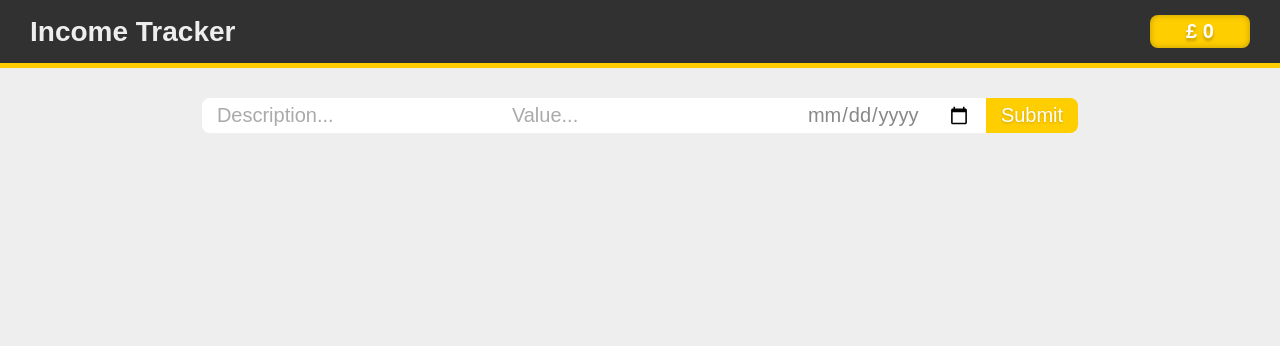
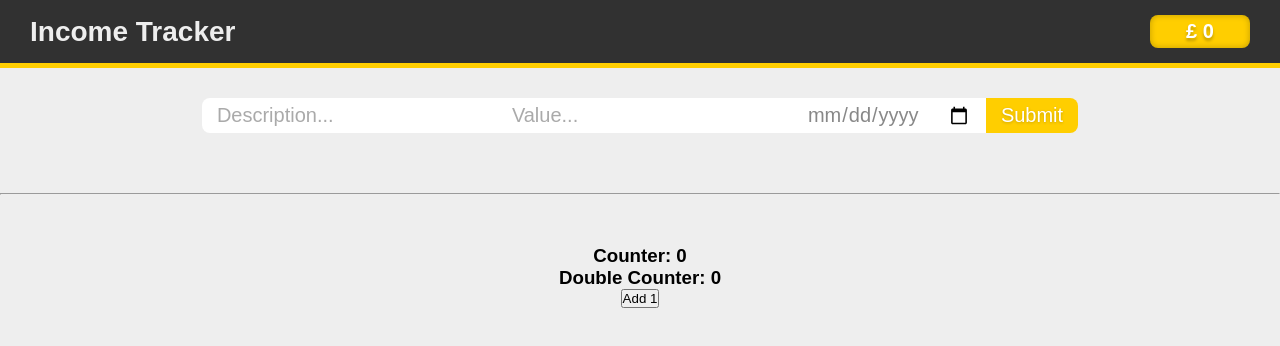
Before and after one commit to sharif-jatri/income-tracker-vue-composition, a Vue app: page / in a window 1280 px wide. Shown: the top 346 px of the page. Built offline with nearby package versions, Linux system fonts and the light colour scheme.

Commit message:
counter app without composible

```diff
--- /dev/null
+++ b/src/components/counter/CounterSection.vue
@@ -0,0 +1,41 @@
+<template>
+  <div class="counter-section">
+    <h3>Counter: {{ counter }}</h3>
+    <h3>Double Counter: {{ doubleCounter }}</h3>
+    <button @click="addOne">Add 1</button>
+  </div>
+</template>
+
+<script>
+import { ref, computed, watch } from "vue";
+
+export default {
+  name: "CounterSection",
+  setup(){
+    const counter = ref(0)
+    const doubleCounter = computed(() => {
+      return counter.value * 2;
+    })
+    const addOne = () => {
+      counter.value += 1;
+    }
+
+    watch(counter, (newVal, oldVal) => {
+      console.log(counter, newVal, oldVal)
+    })
+
+    return {
+      counter,
+      doubleCounter,
+      addOne
+    }
+  }
+}
+</script>
+
+<style scoped>
+.counter-section{
+  text-align: center;
+  margin: 50px;
+}
+</style>
--- a/src/views/HomeView.vue
+++ b/src/views/HomeView.vue
@@ -2,6 +2,8 @@
   <TopNavbar :totalIncome="state.totalIncome" />
   <IncomeForm @add-income="addIncome" />
   <IncomeList :state="state" @remove-item="removeItem" />
+  <hr />
+  <CounterSection />
 </template>
 
 <script>
@@ -9,9 +11,11 @@ import {reactive, computed } from "vue";
 import TopNavbar from "@/components/layouts/TopNavbar";
 import IncomeForm from "@/components/IncomeForm";
 import IncomeList from "@/components/IncomeList";
+import CounterSection from "@/components/counter/CounterSection";
 export default {
   name: 'HomeView',
   components: {
+    CounterSection,
     TopNavbar,
     IncomeForm,
     IncomeList,
```
